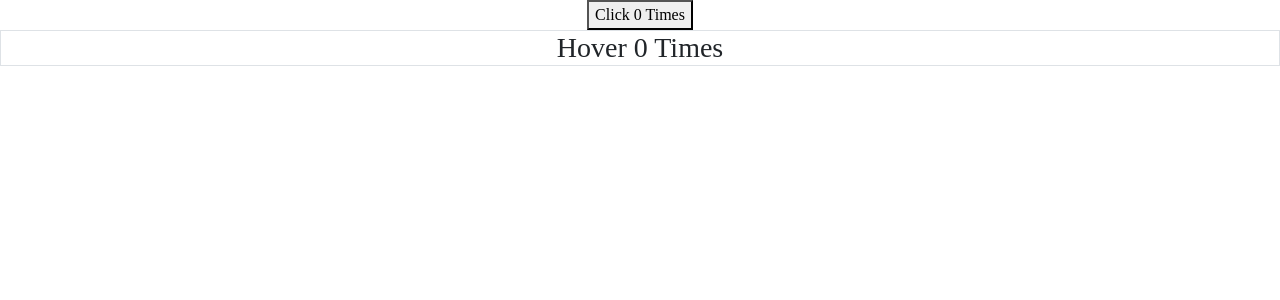
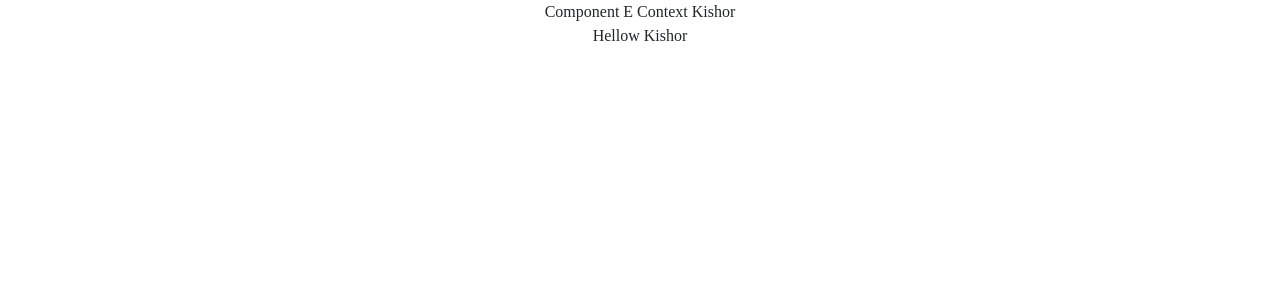
Before and after one commit to gostgmaer/react-first-app-practices, a React (Create React App) app: page / in a window 1280 px wide. Shown: the top 300 px of the page. Built offline with nearby package versions, Linux system fonts and the light colour scheme.

Commit message:
React context

```diff
--- a/src/App.js
+++ b/src/App.js
@@ -47,6 +47,9 @@
 import HoverCounterTwo from "./components/Randerprops/HoverCounterTwo";
 import User from "./components/Randerprops/User";
 import Counter from "./components/Randerprops/Counter";
+import ComponentC from "./components/ReactContext/ComponentC";
+import { UserProvider } from "./components/ReactContext/UserContext";
+// import UserProvider from "./components/ReactContext/UserContext";
 
 function App() {
   return (
@@ -125,12 +128,20 @@
       {/* <ClickCounterTwo></ClickCounterTwo>
       <HoverCounterTwo />
       <User render={(isLockedIn) => (isLockedIn ? "Kishor" : "Guest")}></User> */}
-      <Counter className=" d-block"  render={(count, incrementCount) =>(
+      {/* <Counter className=" d-block"  render={(count, incrementCount) =>(
         <ClickCounterTwo ClickCounterTwo count={count} incrementCount={incrementCount}> </ClickCounterTwo>
       ) } ></Counter>
      <Counter className=" d-block" render={(count, incrementCount) =>(
         <HoverCounterTwo ClickCounterTwo count={count} incrementCount={incrementCount}> </HoverCounterTwo>
-      ) } ></Counter>
+      ) } ></Counter> */}
+      <UserProvider value="Kishor">
+      <ComponentC >
+
+      </ComponentC>
+      </UserProvider>
+      {/* <ComponentC></ComponentC> */}
+
+
    </div>
   );
 }
--- /dev/null
+++ b/src/components/ReactContext/ComponentC.js
@@ -0,0 +1,11 @@
+import React, { Component } from 'react'
+import ComponentE from './ComponentE'
+ class ComponentC extends Component {
+  render() {
+    return (
+      <ComponentE></ComponentE>
+    )
+  }
+}
+
+export default ComponentC
--- /dev/null
+++ b/src/components/ReactContext/ComponentE.js
@@ -0,0 +1,18 @@
+import React, { Component } from "react";
+import ComponentF from "./ComponentF";
+import userContext from "./UserContext";
+
+class ComponentE extends Component {
+  render() {
+    return (
+      <div>
+        Component E Context {this.context}
+        <ComponentF></ComponentF>
+      </div>
+    );
+  }
+}
+
+ComponentE.contextType = userContext;
+
+export default ComponentE;
--- /dev/null
+++ b/src/components/ReactContext/ComponentF.js
@@ -0,0 +1,16 @@
+import React, { Component } from "react";
+import { UserConsumer } from "./UserContext";
+
+class ComponentF extends Component {
+  render() {
+    return (
+      <UserConsumer>
+        {(username) => {
+          return <div>Hellow {username}</div>;
+        }}
+      </UserConsumer>
+    );
+  }
+}
+
+export default ComponentF;
--- /dev/null
+++ b/src/components/ReactContext/UserContext.js
@@ -0,0 +1,11 @@
+
+import  React  from "react";
+
+const userContext = React.createContext("Gost")
+
+const UserProvider = userContext.Provider
+const UserConsumer = userContext.Consumer
+
+export { UserConsumer,UserProvider}
+
+export default userContext;
```
